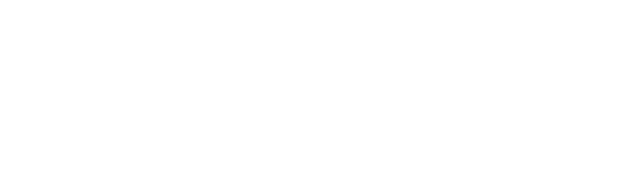
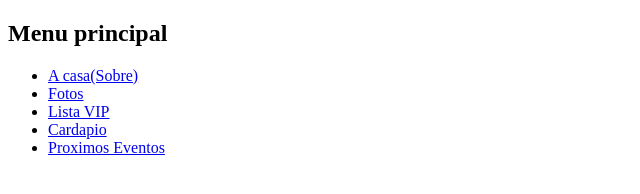
Before and after one commit to GabbyRamosDeveloper/Teste, a plain HTML site: page paginas/index.html in a window 1280 px wide. Shown: the whole page, without its empty margins (0-640 px from the left). Drawn offline with Linux system fonts and the light colour scheme.

Commit message:
add
teste

```diff
--- a/paginas/index.html
+++ b/paginas/index.html
@@ -1 +1,21 @@
+<!DOCTYPE html>
+<html>
+<head>
+    <meta charset="utf-8" />
+    <title>Home</title>
+    <link rel="stylesheet" type="text/css" href="css/estilo.css">
+	<body>
+		<div id="">
+			<nav id="menu">
+	        <h1>Menu principal</h1>
 				<ul>
+					<li><a href="paginas/casa.html">A casa(Sobre)</a></li>
+					<li><a href="paginas/fotos.html">Fotos</a></li>
+					<li><a href="paginas/listavip.html">Lista VIP</a></li>
+					<li><a href="paginas/cardapio.html">Cardapio</a></li>
+					<li><a href="paginas/proximoseventos.html">Proximos Eventos</a></li>
+				</ul>
+			</nav>
+		</div>
+	</body>
+</html>
```
